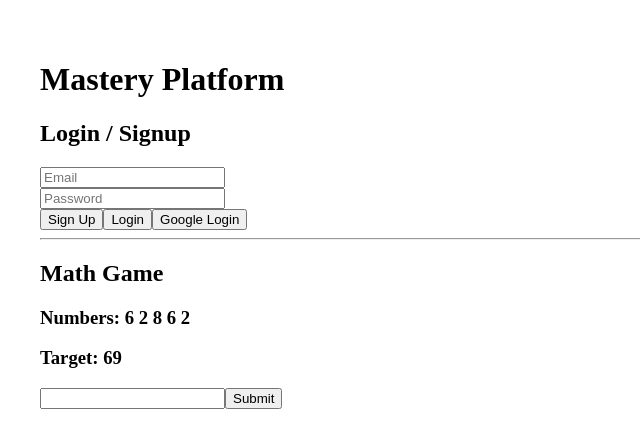
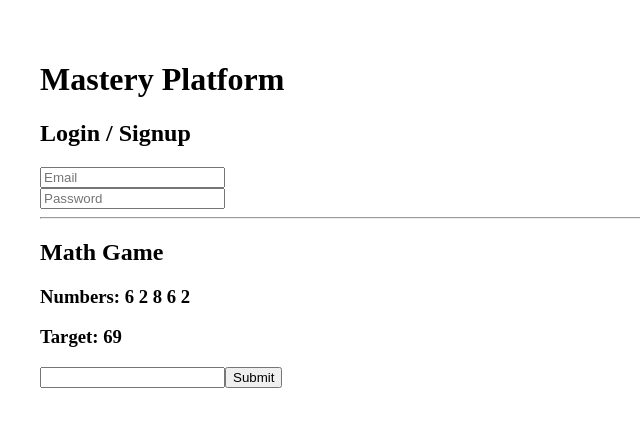
Before and after one commit to dchill0/brainrotacademy, a Next.js app: page / in a window 1280 px wide. Shown: the top 448 px of the page, without its empty margins (0-640 px from the left). Built offline with nearby package versions, Linux system fonts and the light colour scheme; no server answers.

Commit message:
temporarily disable auth

```diff
--- a/src/components/AuthButtons.js
+++ b/src/components/AuthButtons.js
@@ -68,7 +68,7 @@ export default function AuthButtons() {
 
       <br />
 
-      <button onClick={signup}>
+      {/* <button onClick={signup}>
         Sign Up
       </button>
 
@@ -78,7 +78,7 @@ export default function AuthButtons() {
 
       <button onClick={googleLogin}>
         Google Login
-      </button>
+      </button> */}
     </div>
   );
 }
```
